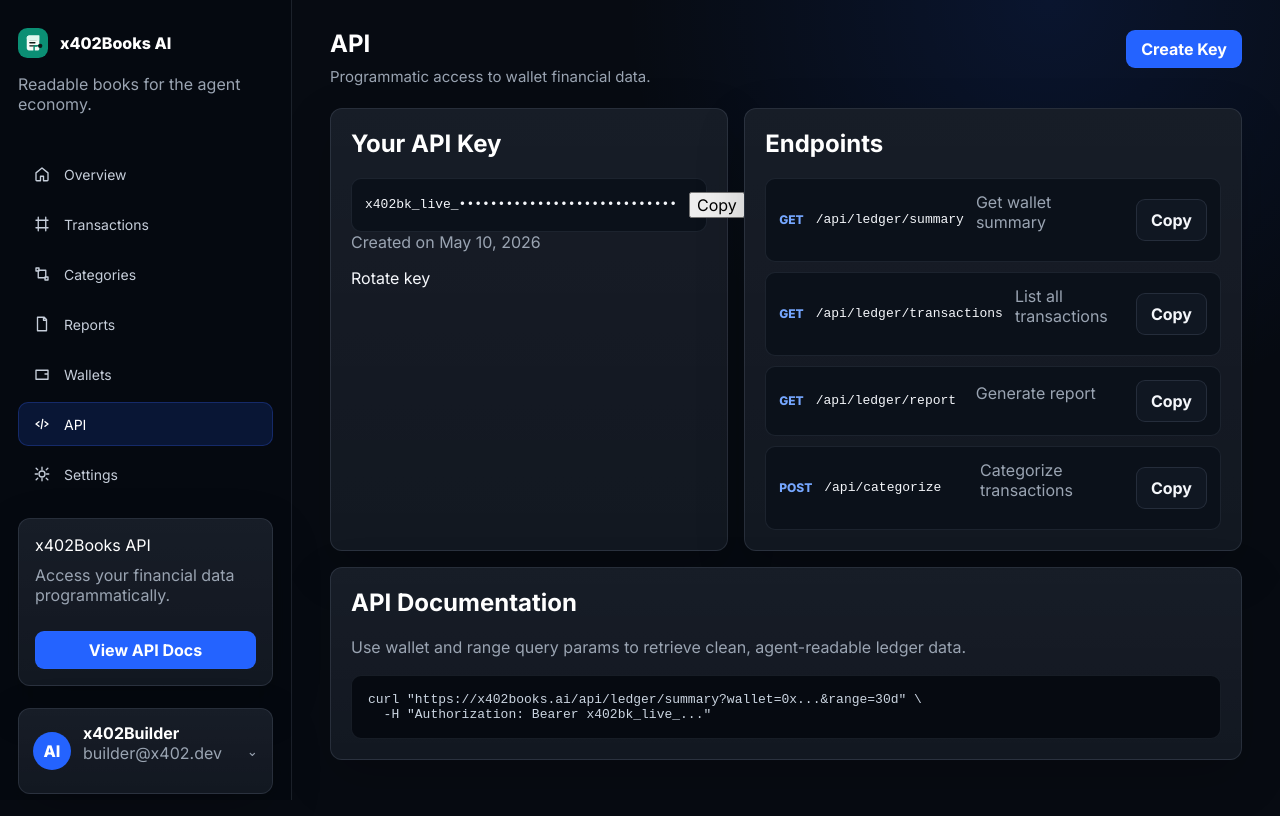
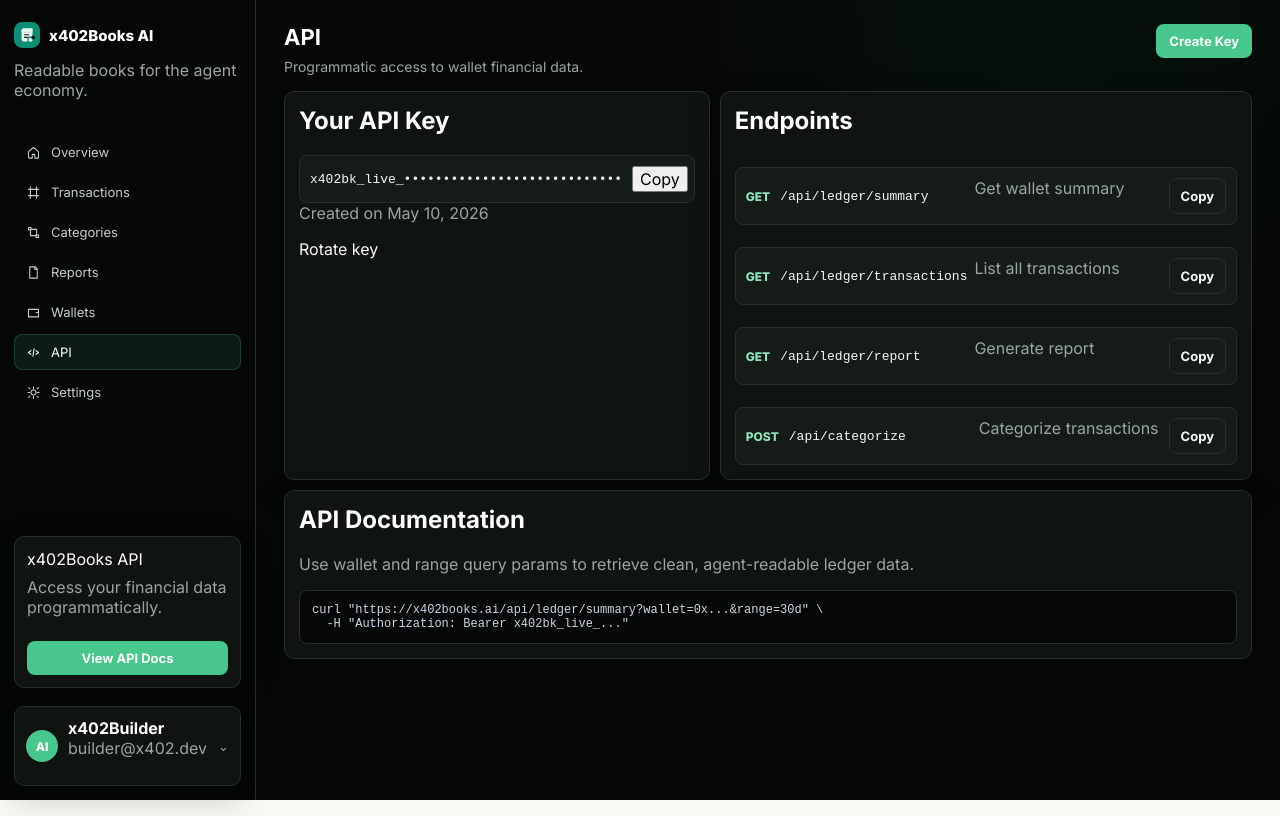
Before and after one commit to danbuildss/x402books-ai, a Next.js app: page /api in a window 1280 px wide. Built offline with nearby package versions, Linux system fonts and the light colour scheme.

Commit message:
Align app shell with landing brand

```diff
--- a/src/app/globals.css
+++ b/src/app/globals.css
@@ -3258,3 +3258,595 @@ footer {
     grid-template-columns: 1fr;
   }
 }
+
+/* Product app brand alignment */
+.product-shell {
+  grid-template-columns: 256px minmax(0, 1fr);
+  background:
+    radial-gradient(circle at 82% 0%, rgba(10, 122, 75, 0.08), transparent 30%),
+    #060807;
+  color: var(--ink);
+}
+
+.product-sidebar {
+  gap: 18px;
+  padding: 22px 14px 14px;
+  border-right-color: var(--line);
+  background: rgba(6, 8, 7, 0.92);
+}
+
+.product-sidebar > div:first-child {
+  gap: 12px;
+}
+
+.product-sidebar .logo-mark {
+  width: 26px;
+  height: 26px;
+}
+
+.product-sidebar .brand {
+  gap: 9px;
+  font-size: 15px;
+}
+
+.product-sidebar p,
+.product-page-header p,
+.content-card p,
+.sidebar-card p,
+.sidebar-account p,
+.detail-list span,
+.report-row p,
+.setting-row p {
+  color: var(--muted);
+}
+
+.product-nav {
+  gap: 4px;
+}
+
+.product-nav a {
+  gap: 10px;
+  min-height: 36px;
+  padding: 0 11px;
+  border-radius: 8px;
+  color: #c5cec8;
+  font-size: 13px;
+}
+
+.product-nav a:hover,
+.product-nav a.active {
+  border-color: rgba(71, 199, 139, 0.22);
+  background: rgba(71, 199, 139, 0.11);
+  color: #ffffff;
+}
+
+.product-nav svg {
+  width: 15px;
+  height: 15px;
+  stroke-width: 1.65;
+}
+
+.sidebar-card,
+.sidebar-account,
+.metric-card,
+.chart-card,
+.content-card,
+.detail-panel,
+.cta-strip,
+.wallet-card {
+  border-color: var(--line);
+  background: var(--surface);
+  box-shadow: 0 12px 34px rgba(0, 0, 0, 0.2);
+}
+
+.sidebar-card {
+  gap: 8px;
+  padding: 12px;
+  border-radius: 10px;
+}
+
+.sidebar-card a,
+.primary-action,
+.cta-strip a {
+  min-height: 34px;
+  padding: 0 12px;
+  border-color: rgba(71, 199, 139, 0.35);
+  border-radius: 8px;
+  background: var(--accent);
+  color: #ffffff;
+  font-size: 13px;
+}
+
+.sidebar-account {
+  gap: 10px;
+  padding: 11px;
+  border-radius: 10px;
+}
+
+.sidebar-account > span {
+  width: 32px;
+  height: 32px;
+  background: var(--accent);
+  font-size: 12px;
+}
+
+.product-main {
+  padding: 24px 28px 32px;
+}
+
+.product-page-header {
+  gap: 18px;
+  margin-bottom: 16px;
+}
+
+.product-page-header h1 {
+  font-size: 22px;
+}
+
+.product-page-header p {
+  font-size: 14px;
+}
+
+.page-actions {
+  gap: 8px;
+}
+
+.control-pill,
+.shell-button,
+.toolbar-row button,
+.filter-row button,
+.filter-row a,
+.detail-list a,
+.report-row button,
+.settings-card button,
+.endpoint-doc-list button {
+  min-height: 36px;
+  gap: 8px;
+  padding: 0 11px;
+  border-color: var(--line);
+  border-radius: 8px;
+  background: var(--surface-soft);
+  color: var(--ink);
+  font-size: 13px;
+}
+
+.control-pill {
+  min-width: 184px;
+}
+
+.control-pill button {
+  width: 28px;
+  height: 28px;
+  border-color: var(--line);
+}
+
+.control-pill.compact {
+  min-width: 130px;
+}
+
+.metrics-grid {
+  gap: 10px;
+  margin-bottom: 10px;
+}
+
+.metric-card {
+  min-height: 112px;
+  gap: 12px;
+  padding: 16px;
+  border-radius: 10px;
+}
+
+.metric-card span {
+  margin-bottom: 10px;
+  color: var(--muted);
+  font-size: 13px;
+}
+
+.metric-card strong {
+  margin-bottom: 8px;
+  font-size: 30px;
+}
+
+.metric-card small {
+  color: var(--accent);
+  font-size: 12px;
+}
+
+.metric-icon {
+  width: 30px;
+  height: 30px;
+  background: var(--accent-soft);
+}
+
+.tone-green,
+.tone-purple,
+.tone-cyan {
+  color: var(--accent-dark) !important;
+}
+
+.metric-icon.tone-green,
+.metric-icon.tone-purple,
+.metric-icon.tone-cyan {
+  background: var(--accent-soft);
+}
+
+.overview-grid,
+.transactions-layout,
+.reports-grid,
+.api-doc-grid {
+  gap: 10px;
+  margin-bottom: 10px;
+}
+
+.overview-grid.lower {
+  grid-template-columns: minmax(0, 1.34fr) minmax(300px, 0.66fr);
+}
+
+.chart-card,
+.content-card,
+.detail-panel {
+  padding: 14px;
+  border-radius: 10px;
+}
+
+.card-heading {
+  gap: 10px;
+  margin-bottom: 12px;
+}
+
+.card-heading h2 {
+  font-size: 15px;
+}
+
+.card-heading button,
+.card-heading a {
+  min-height: 30px;
+  padding: 0 10px;
+  border-color: var(--line);
+  border-radius: 7px;
+  background: var(--surface-soft);
+  color: var(--muted);
+  font-size: 12px;
+}
+
+.product-line-chart {
+  height: 168px;
+}
+
+.product-line-chart polyline {
+  stroke: var(--accent);
+  stroke-width: 3;
+}
+
+.product-line-chart circle {
+  fill: var(--accent);
+}
+
+.chart-axis {
+  color: var(--muted);
+  font-size: 11px;
+}
+
+.donut-layout {
+  grid-template-columns: 142px minmax(0, 1fr);
+  gap: 18px;
+}
+
+.donut-chart {
+  width: 132px;
+  background: conic-gradient(var(--accent) 0 42%, #2f7bff 42% 66%, #22a77f 66% 83%, #d7a23a 83% 94%, #647067 94% 100%);
+}
+
+.donut-chart::after {
+  inset: 38px;
+  background: var(--surface);
+}
+
+.donut-legend {
+  gap: 9px;
+}
+
+.donut-legend div {
+  gap: 8px;
+  font-size: 13px;
+}
+
+.legend-dot,
+.dot-0,
+.blue {
+  background: var(--accent);
+}
+
+.dot-1,
+.purple {
+  background: #2f7bff;
+}
+
+.dot-2,
+.cyan {
+  background: #22a77f;
+}
+
+.dot-3,
+.green {
+  background: #d7a23a;
+}
+
+.dot-4,
+.muted {
+  background: #647067;
+}
+
+.product-table {
+  font-size: 12px;
+}
+
+.product-table th,
+.product-table td {
+  padding: 9px 10px;
+}
+
+.product-table tbody tr:hover {
+  background: rgba(71, 199, 139, 0.06);
+}
+
+.category-pill {
+  min-height: 21px;
+  padding: 0 7px;
+  border-radius: 6px;
+  background: var(--accent-soft);
+  color: var(--accent-dark);
+  font-size: 12px;
+}
+
+.category-pill.data_access {
+  background: rgba(47, 123, 255, 0.12);
+  color: #8faeff;
+}
+
+.category-pill.compute {
+  background: rgba(215, 162, 58, 0.12);
+  color: #e8ba58;
+}
+
+.category-pill.agent_service,
+.category-pill.income {
+  background: var(--accent-soft);
+  color: var(--accent-dark);
+}
+
+.activity-list {
+  gap: 10px;
+}
+
+.activity-list > div {
+  gap: 10px;
+}
+
+.activity-list span {
+  width: 30px;
+  height: 30px;
+  font-size: 13px;
+}
+
+.activity-list strong,
+.activity-list p,
+.activity-list small {
+  font-size: 12px;
+}
+
+.feed-income {
+  background: var(--accent-soft);
+  color: var(--accent-dark);
+}
+
+.feed-spend {
+  background: rgba(255, 91, 91, 0.13);
+  color: #ff8a8a;
+}
+
+.cta-strip {
+  gap: 14px;
+  padding: 16px 18px;
+  border-radius: 10px;
+  background:
+    linear-gradient(90deg, rgba(71, 199, 139, 0.12), rgba(71, 199, 139, 0.04)),
+    var(--surface);
+}
+
+.cta-strip h2 {
+  font-size: 16px;
+}
+
+.cta-strip p {
+  font-size: 13px;
+}
+
+.cta-icon,
+.wallet-icon {
+  width: 34px;
+  height: 34px;
+  border-color: rgba(71, 199, 139, 0.4);
+  border-radius: 8px;
+  background: var(--accent-soft);
+}
+
+.toolbar-row {
+  gap: 8px;
+  margin-bottom: 8px;
+}
+
+.toolbar-row input,
+.content-card input,
+.content-card select,
+.settings-card select {
+  min-height: 36px;
+  border-color: var(--line);
+  border-radius: 8px;
+  background: var(--surface-soft);
+  color: var(--ink);
+  font-size: 13px;
+}
+
+.filter-row {
+  gap: 6px;
+  margin-bottom: 10px;
+}
+
+.filter-row button,
+.filter-row a {
+  min-height: 28px;
+  font-size: 11px;
+}
+
+.transactions-layout {
+  grid-template-columns: minmax(0, 1fr) 310px;
+}
+
+.detail-panel {
+  top: 20px;
+}
+
+.detail-list {
+  gap: 10px;
+}
+
+.detail-list strong,
+.detail-list p {
+  font-size: 12px;
+}
+
+.mini-trend polyline {
+  stroke: var(--accent);
+}
+
+.reports-grid {
+  grid-template-columns: minmax(280px, 0.6fr) minmax(320px, 0.8fr);
+}
+
+.content-card label {
+  gap: 6px;
+  margin-top: 12px;
+  font-size: 12px;
+}
+
+.radio-row {
+  margin: 14px 0;
+}
+
+.report-row {
+  padding: 10px 0;
+}
+
+.report-preview-grid {
+  gap: 8px;
+}
+
+.report-preview-grid div {
+  min-height: 68px;
+  padding: 10px;
+  border-color: var(--line);
+  background: var(--surface-soft);
+}
+
+.report-preview-grid strong,
+.wallet-card dd {
+  font-size: 15px;
+}
+
+.wallet-list {
+  gap: 10px;
+  max-width: 700px;
+}
+
+.wallet-card {
+  gap: 14px;
+  padding: 14px;
+  border-radius: 10px;
+}
+
+.wallet-card > div:first-child {
+  gap: 10px;
+}
+
+.wallet-card dl {
+  gap: 8px;
+}
+
+.api-key-box,
+.endpoint-doc-list > div {
+  gap: 10px;
+  margin-top: 12px;
+  padding: 10px;
+  border-color: var(--line);
+  border-radius: 8px;
+  background: var(--surface-soft);
+}
+
+.endpoint-doc-list > div {
+  grid-template-columns: auto minmax(0, 1fr) minmax(0, 1fr) auto;
+}
+
+.endpoint-doc-list span {
+  color: var(--accent-dark);
+}
+
+.api-example-card pre {
+  margin-top: 14px;
+  padding: 12px;
+  border-color: var(--line);
+  border-radius: 8px;
+  background: #060807;
+  font-size: 12px;
+}
+
+.settings-stack {
+  gap: 10px;
+}
+
+.settings-card {
+  gap: 14px;
+}
+
+.setting-row {
+  grid-template-columns: 1fr minmax(220px, 320px);
+  gap: 16px;
+  padding-top: 12px;
+}
+
+.segmented-control {
+  gap: 4px;
+  padding: 4px;
+  border-color: var(--line);
+  border-radius: 8px;
+  background: var(--surface-soft);
+}
+
+.segmented-control button {
+  min-height: 30px;
+}
+
+.segmented-control button.active,
+.toggle-switch span {
+  background: var(--accent);
+}
+
+@media (max-width: 1180px) {
+  .product-shell {
+    grid-template-columns: 72px minmax(0, 1fr);
+  }
+}
+
+@media (max-width: 760px) {
+  .product-main {
+    padding: 14px 10px 24px;
+  }
+
+  .product-sidebar {
+    padding: 12px;
+  }
+
+  .metric-card strong {
+    font-size: 26px;
+  }
+}
```
